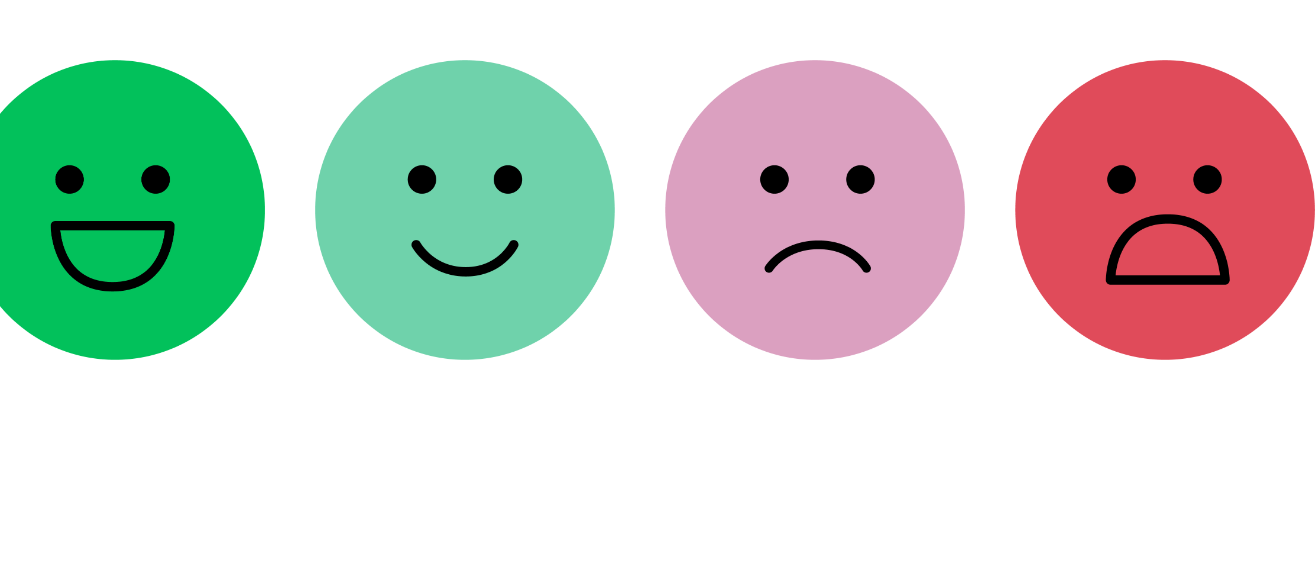
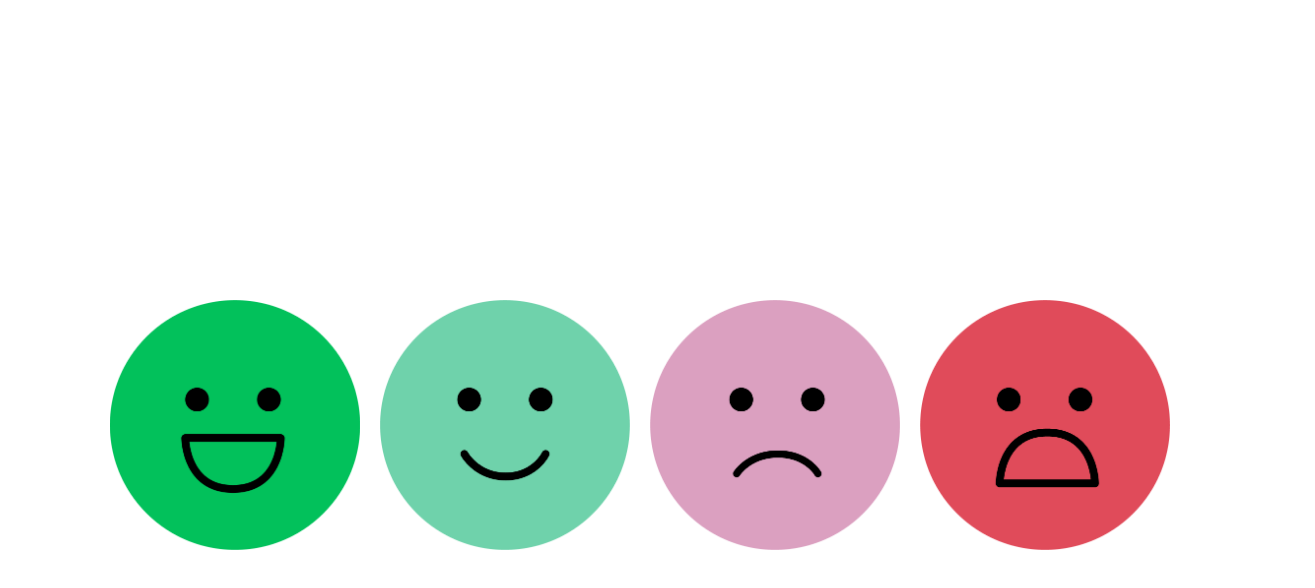
Before and after one commit to tarahachler/happyornot, a plain HTML site: page index.html in a window 1280 px wide. Shown: the part 168-756 px from the top of the page, 1315 px wide, since content can reach past the window. Drawn offline with Linux system fonts and the light colour scheme.

Commit message:
click ipad & size

```diff
--- a/style.css
+++ b/style.css
@@ -5,26 +5,28 @@ button {
     transition: transform 0.1s ease-out;
 }
 
-button:active {
+button:active,
+button:focus {
     transform: scale(1.1);
 }
 
 .buttons{
     display: flex;
     justify-content: center;
-    gap: 50px;
-    margin-top: 18%;
+    gap: 20px;
+    margin-top: 37%;
     appearance: unset;
 }
 
 img{
-    width: 300px;
-    height: 300px;
+    width: 250px;
+    height: 250px;
     cursor: pointer;
 }
 
 #result{
     text-align: center;
     font-size: 16px;
-    margin-top: 400px;
+    font-family: Arial, Helvetica, sans-serif;
+    margin-top: 440px;
 }
```
